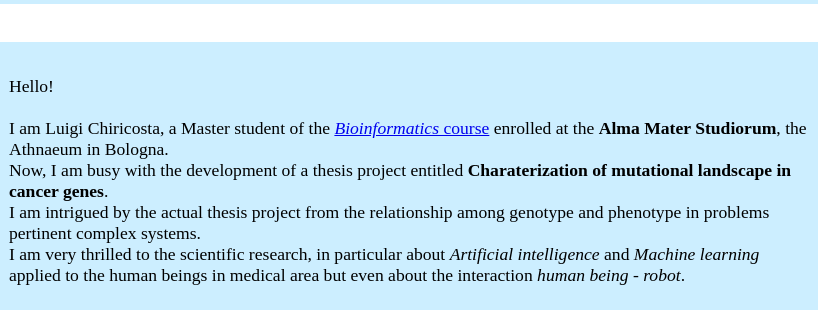
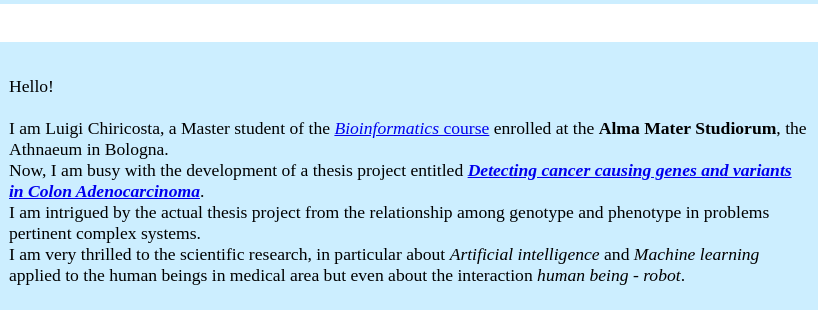
Before and after one commit to LuigiChiricosta/LuigiChiricosta.github.io, a plain HTML site: page index.html in a window 1280 px wide. Shown: the part 137-447 px from the top of the page, 224-1042 px from the left. Drawn offline with Linux system fonts and the light colour scheme.

Commit message:
Update index.html

```diff
--- a/index.html
+++ b/index.html
@@ -26,7 +26,7 @@
 						Hello!<br>
 						<br>
 						I am Luigi Chiricosta, a Master student of the <a href="http://corsi.unibo.it/2cycle/Bioinformatics/Pages/default.aspx" target="_blank"><i>Bioinformatics</i> course</a> enrolled at the <b>Alma Mater Studiorum</b>, the Athnaeum in Bologna.<br>
-						Now, I am busy with the development of a thesis project entitled <b>Charaterization of mutational landscape in cancer genes</b>.<br>
+						Now, I am busy with the development of a thesis project entitled <a href="https://github.com/LuigiChiricosta/Detecting-cancer-causing-genes-and-variants-in-Colon-Adenocarcinoma/blob/master/README.md"><b><i>Detecting cancer causing genes and variants in Colon Adenocarcinoma</i></b></a>.<br>
 						I am intrigued by the actual thesis project from the relationship among genotype and phenotype in problems pertinent complex systems.<br>
 						I am very thrilled to the scientific research, in particular about <i>Artificial intelligence</i> and <i>Machine learning</i> applied to the human beings in medical area but even about the interaction <i>human being - robot</i>.<br>
 						<br>
```
